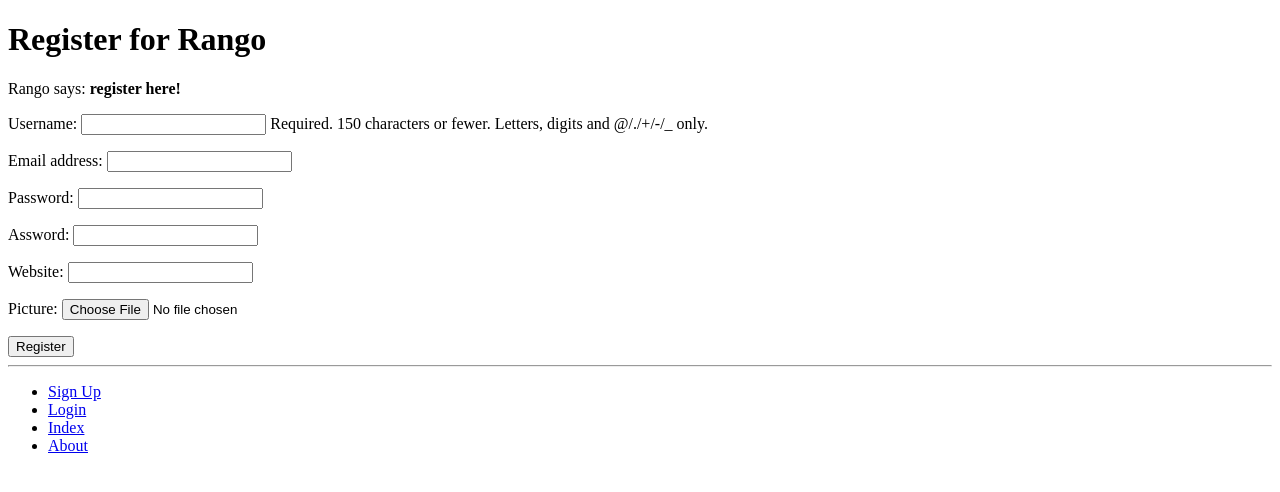
After one commit to Devinuaena/tango_with_django_project, a Django app: page /rango/register/ in a window 1280 px wide. The commit adds this page. Shown: the top 492 px of the page. Run offline with Django 3.2, Linux system fonts and the light colour scheme.

Commit message:
Chapter 9

```diff
--- a/rango/admin.py
+++ b/rango/admin.py
@@ -1,6 +1,5 @@
 from django.contrib import admin
-from rango.models import Category, Page
-from rango.models import UserProfile
+from rango.models import Category,Page,UserProfile
 
 class PageAdmin(admin.ModelAdmin):
     list_display = ('title','category','url')
--- a/rango/forms.py
+++ b/rango/forms.py
@@ -1,7 +1,6 @@
 from django import forms
-from rango.models import Page, Category
+from rango.models import Page,Category,UserProfile
 from django.contrib.auth.models import User
-from rango.models import UserProfile
 
 class CategoryForm(forms.ModelForm):
     name = forms.CharField(max_length=Category.NAME_MAX_LENGTH,
--- a/rango/urls.py
+++ b/rango/urls.py
@@ -9,4 +9,8 @@
     path('category/<slug:category_name_slug>/',views.show_category, name='show_category'),
     path('add_category/', views.add_category, name='add_category'),
     path('category/<slug:category_name_slug>/add_page/', views.add_page, name='add_page'),
+    path('register/', views.register, name='register'),
+    path('login/', views.user_login, name='login'),
+    path('restricted/', views.restricted, name='restricted'),
+    path('logout/', views.user_logout, name='logout'),
 ]
--- a/rango/views.py
+++ b/rango/views.py
@@ -4,6 +4,9 @@
 from rango.forms import CategoryForm,PageForm
 from django.shortcuts import redirect
 from django.urls import reverse
+from rango.forms import UserForm, UserProfileForm
+from django.contrib.auth import authenticate,login,logout
+from django.contrib.auth.decorators import login_required
 
 def index(request):
     category_list = Category.objects.order_by('-likes')[:5]
@@ -76,3 +79,64 @@
 
     context_dict = {'form': form, 'category': category}
     return render(request, 'rango/add_page.html', context=context_dict)
+
+def register(request):
+    registered = False
+
+    if request.method == 'POST':
+        user_form = UserForm(request.POST)
+        profile_form = UserProfileForm(request.POST)
+
+        if user_form.is_valid() and profile_form.is_valid():
+            user = user_form.save()
+            user.set_password(user.password)
+            user.save()
+
+            profile = profile_form.save(commit=False)
+            profile.user = user
+
+            if 'picture' in request.FILES:
+                profile.picture = request.FILES['picture']
+
+            profile.save()
+            registered = True
+        else:
+            print(user_form.errors, profile_form.errors)
+
+    else:
+        user_form = UserForm()
+        profile_form = UserProfileForm()
+
+    return render(request,
+                  'rango/register.html',
+                  context={'user_form': user_form,
+                           'profile_form': profile_form,
+                           'registered': registered})
+
+def user_login(request):
+    if request.method == 'POST':
+        username = request.POST.get('username')
+        password = request.POST.get('password')
+
+        user = authenticate(username=username, password=password)
+
+        if user:
+            if user.is_active:
+                login(request, user)
+                return redirect(reverse('rango:index'))
+            else:
+                return HttpResponse("Your Rango account is disabled.")
+        else:
+            return HttpResponse("Invalid login details supplied.")
+    else:
+        return render(request, 'rango/login.html')
+
+
+@login_required
+def restricted(request):
+    return render(request, 'rango/restricted.html')
+
+@login_required
+def user_logout(request):
+    logout(request)
+    return redirect(reverse('rango:index'))
--- a/templates/rango/base.html
+++ b/templates/rango/base.html
@@ -1,5 +1,7 @@
 <!DOCTYPE html>
-<html lang="en">
+{% load staticfiles %}
+{% load rango_template_tags %}
+
 <head>
     <meta charset="UTF-8">
     <title>
@@ -11,14 +13,26 @@
 </head>
 <body>
     <div>
-        {% block body_block %} {% endblock %}
+        {% block body_block %}
+        {% endblock %}
     </div>
     <hr />
     <div>
         <ul>
-          <li><a href="{% url 'rango:add_category' %}">Add a New Category</a></li>
-          <li><a href="{% url 'rango:about' %}">About</a></li>
-          <li><a href="{% url 'rango:index' %}">Index</a></li>
+            {% if user.is_authenticated %}
+                <li><a href="{% url 'rango:restricted' %}">Restricted Page</a></li>
+                <li><a href="{% url 'rango:logout' %}">Logout</a></li>
+                <li><a href="{% url 'rango:add_category' %}">Add a New Category</a></li>
+            {% else %}
+                <li><a href="{% url 'rango:register' %}">Sign Up</a></li>
+                <li><a href="{% url 'rango:login' %}">Login</a></li>
+            {% endif %}
+                <li><a href="{% url 'rango:index' %}">Index</a></li>
+                <li><a href="{% url 'rango:about' %}">About</a></li>
+
+
+
+
         </ul>
     </div>
 </body>
--- a/templates/rango/category.html
+++ b/templates/rango/category.html
@@ -22,7 +22,9 @@
     <strong>No pages currently in category.</strong>
     {% endif %}
 
+    {% if user.is_authenticated %}
     <a href="{% url 'rango:add_page' category.slug %}">Add Page</a> <br />
+    {% endif %}
     {% else %}
     The specified category does not exist.
     {% endif %}
--- a/templates/rango/index.html
+++ b/templates/rango/index.html
@@ -8,7 +8,11 @@
 {% block body_block %}
     <h1>Rango says...</h1>
     <div>
-        hey there partner! <br />
+        {% if user.is_authenticated %}
+            howdy {{ user.username }}!
+        {% else %}
+            hey there partner!
+        {% endif %}<br />
         <strong>{{ boldmessage }}</strong><br />
     </div>
 
--- /dev/null
+++ b/templates/rango/register.html
@@ -0,0 +1,22 @@
+{% extends 'rango/base.html' %}
+{% load staticfiles %}
+
+{% block title_block %}
+    Register
+{% endblock %}
+
+{% block body_block %}
+    <h1>Register for Rango</h1>
+    {% if registered %}
+    Rango says: <strong>thank you for registering!</strong>
+    <a href="{% url 'rango:index' %}">Return to the homepage.</a><br />
+    {% else %}
+    Rango says: <strong>register here!</strong><br />
+    <form id="user_form" method="post" action="{% url 'rango:register' %}" enctype="multipart/form-data">
+        {% csrf_token %}
+        {{ user_form.as_p }}
+        {{ profile_form.as_p }}
+        <input type="submit" name="submit" value="Register" />
+    </form>
+{% endif %}
+{% endblock %}
```
Also changed, not shown: tango_with_django_project/settings.py (+5 -5 lines), templates/rango/login.html (added, +18 -0 lines), db.sqlite3.
